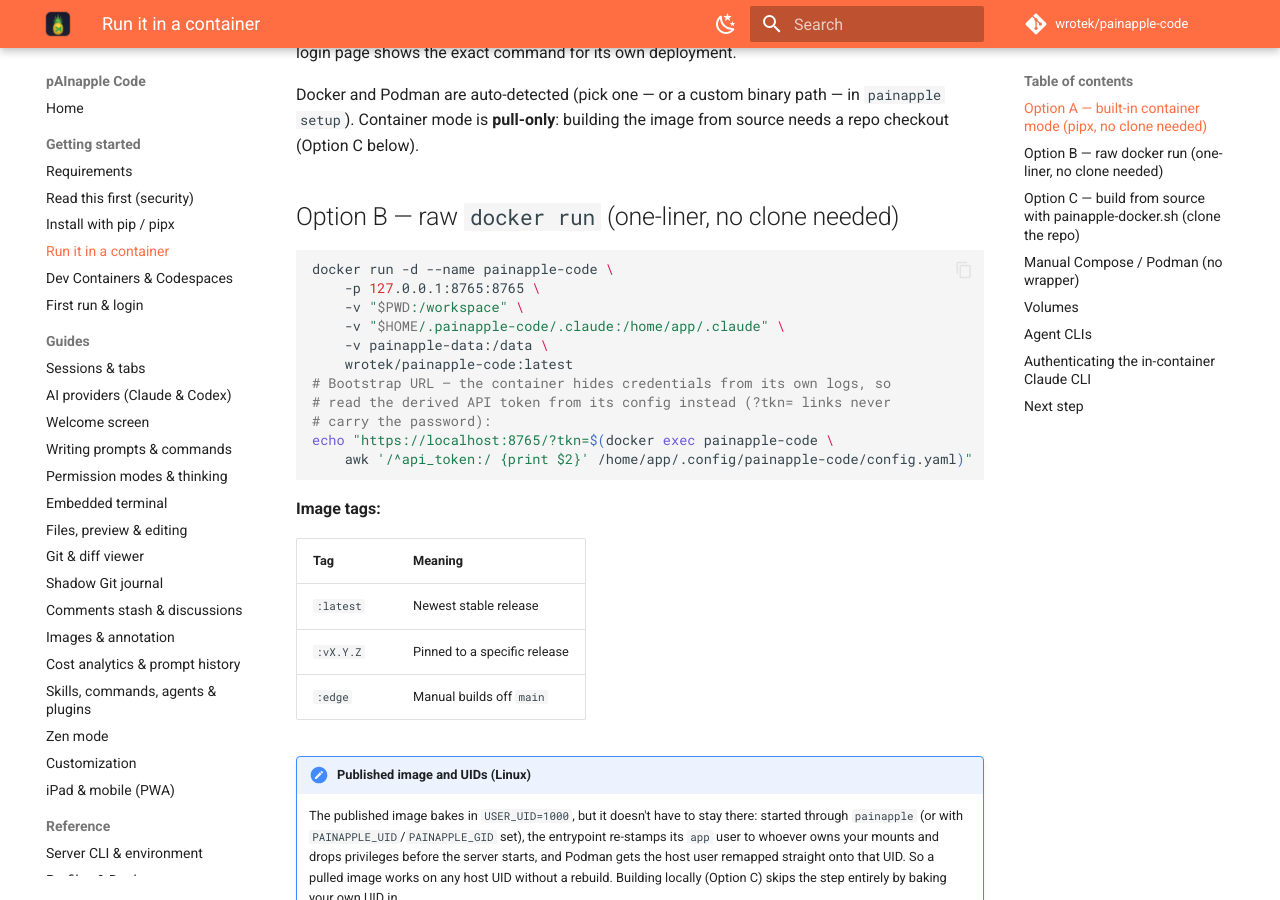
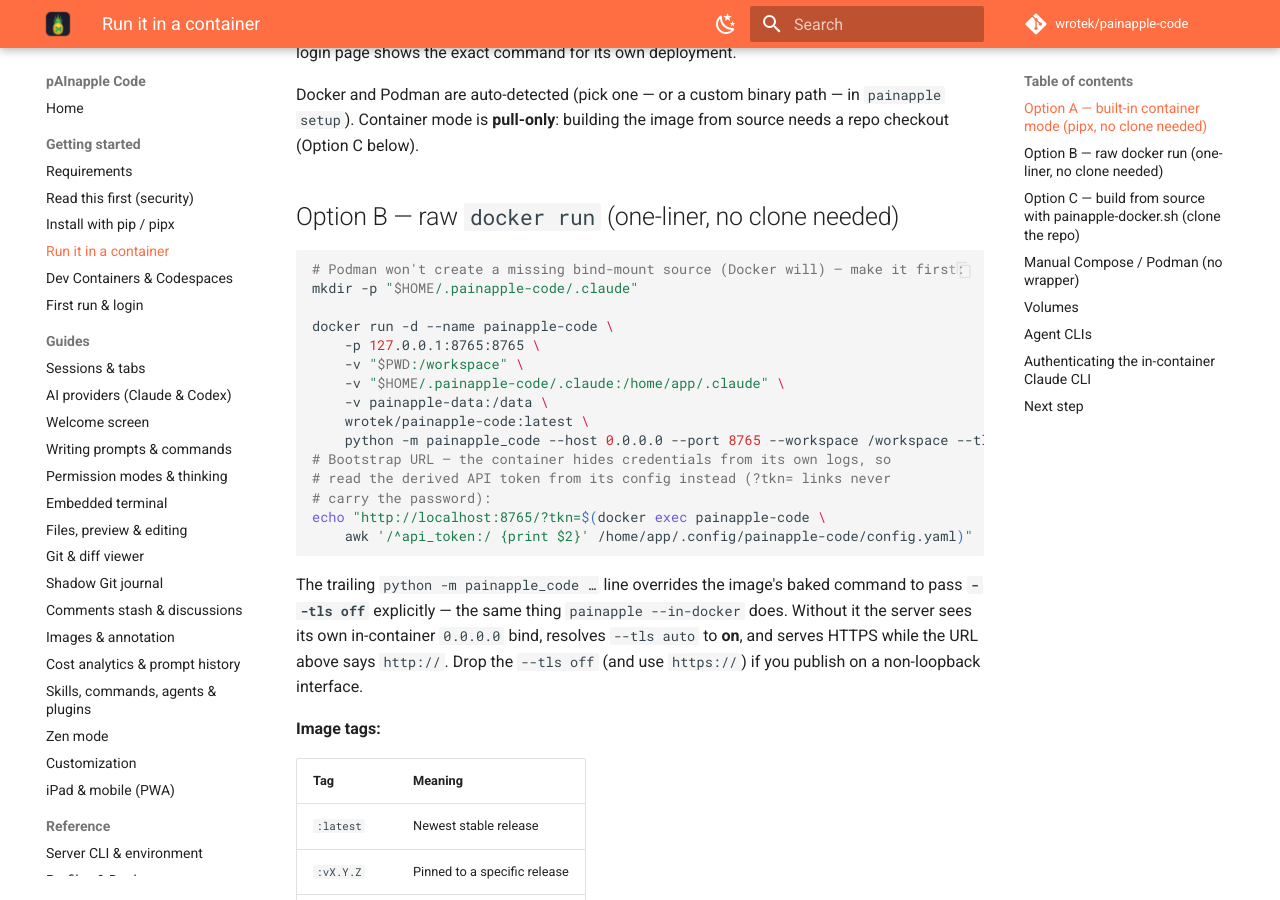
Before and after one commit to wrotek/painapple-code, an MkDocs documentation site: the page built from docs-site/getting-started/install-docker.md, in a window 1280 px wide and 900 px high, scrolled down 1193 px. Built offline with MkDocs 1.6.1 and Material for MkDocs 9.7.7, drawn with Linux system fonts in a browser that asks for light colours; comment, search, counter and statistics services are not loaded; some of the changed text lies outside the part shown.

Commit message:
fix: make raw docker run docs pass --tls off explicitly, add podman mkdir
Follow-up to 219c0727, which corrected the printed scheme to https. That
was accurate but the wrong side of the fix: it left the reader on a
self-signed cert for a loopback-only publish, and left the docs
re-deriving what `--tls auto` resolves to.

Instead, append the server command with an explicit `--tls off`, mirroring
what build_run_argv does for `painapple --in-docker`. The scheme is now a
consequence of the command rather than something prose has to keep in sync,
and the URL is plain http again. Verified against wrotek/painapple-code:latest
under podman: http://localhost:8901/health -> 200.

Also add the `mkdir -p "$HOME/.painapple-code/.claude"` line: podman refuses
a missing bind-mount source with `statfs ...: no such file or directory`,
while docker silently creates it. Reported by a user following this page.

Co-Authored-By: Claude Opus 5 (1M context) <noreply@anthropic.com>

````diff
--- a/docs-site/getting-started/install-docker.md
+++ b/docs-site/getting-started/install-docker.md
@@ -35,18 +35,29 @@ Docker and Podman are auto-detected (pick one — or a custom binary path — in
 ## Option B — raw `docker run` (one-liner, no clone needed)
 
 ```bash
+# Podman won't create a missing bind-mount source (Docker will) — make it first:
+mkdir -p "$HOME/.painapple-code/.claude"
+
 docker run -d --name painapple-code \
     -p 127.0.0.1:8765:8765 \
     -v "$PWD:/workspace" \
     -v "$HOME/.painapple-code/.claude:/home/app/.claude" \
     -v painapple-data:/data \
-    wrotek/painapple-code:latest
+    wrotek/painapple-code:latest \
+    python -m painapple_code --host 0.0.0.0 --port 8765 --workspace /workspace --tls off
 # Bootstrap URL — the container hides credentials from its own logs, so
 # read the derived API token from its config instead (?tkn= links never
 # carry the password):
-echo "https://localhost:8765/?tkn=$(docker exec painapple-code \
+echo "http://localhost:8765/?tkn=$(docker exec painapple-code \
     awk '/^api_token:/ {print $2}' /home/app/.config/painapple-code/config.yaml)"
 ```
+
+The trailing `python -m painapple_code …` line overrides the image's baked
+command to pass **`--tls off`** explicitly — the same thing `painapple
+--in-docker` does. Without it the server sees its own in-container `0.0.0.0`
+bind, resolves `--tls auto` to **on**, and serves HTTPS while the URL above
+says `http://`. Drop the `--tls off` (and use `https://`) if you publish on a
+non-loopback interface.
 
 **Image tags:**
 
````
Also changed, not shown: other parts of docs-site/getting-started/install-docker.md (+1 -1 lines).
